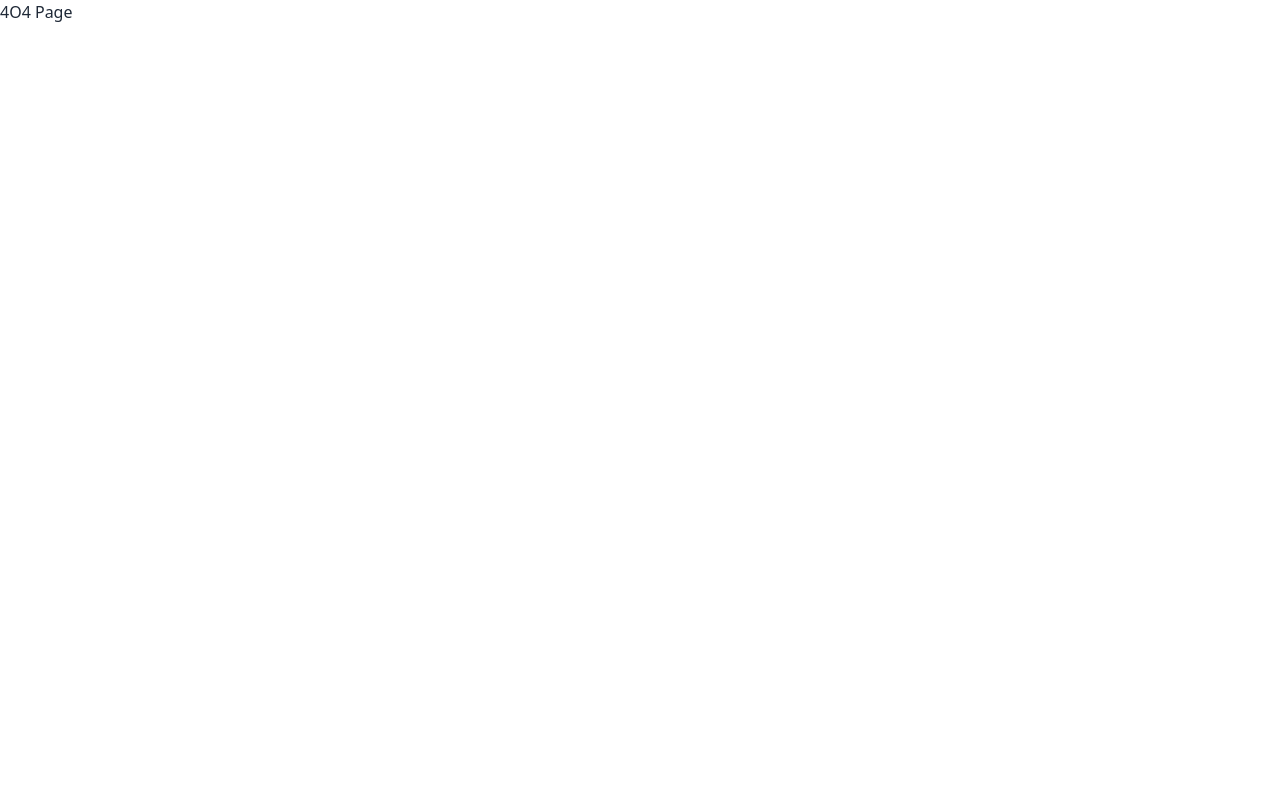
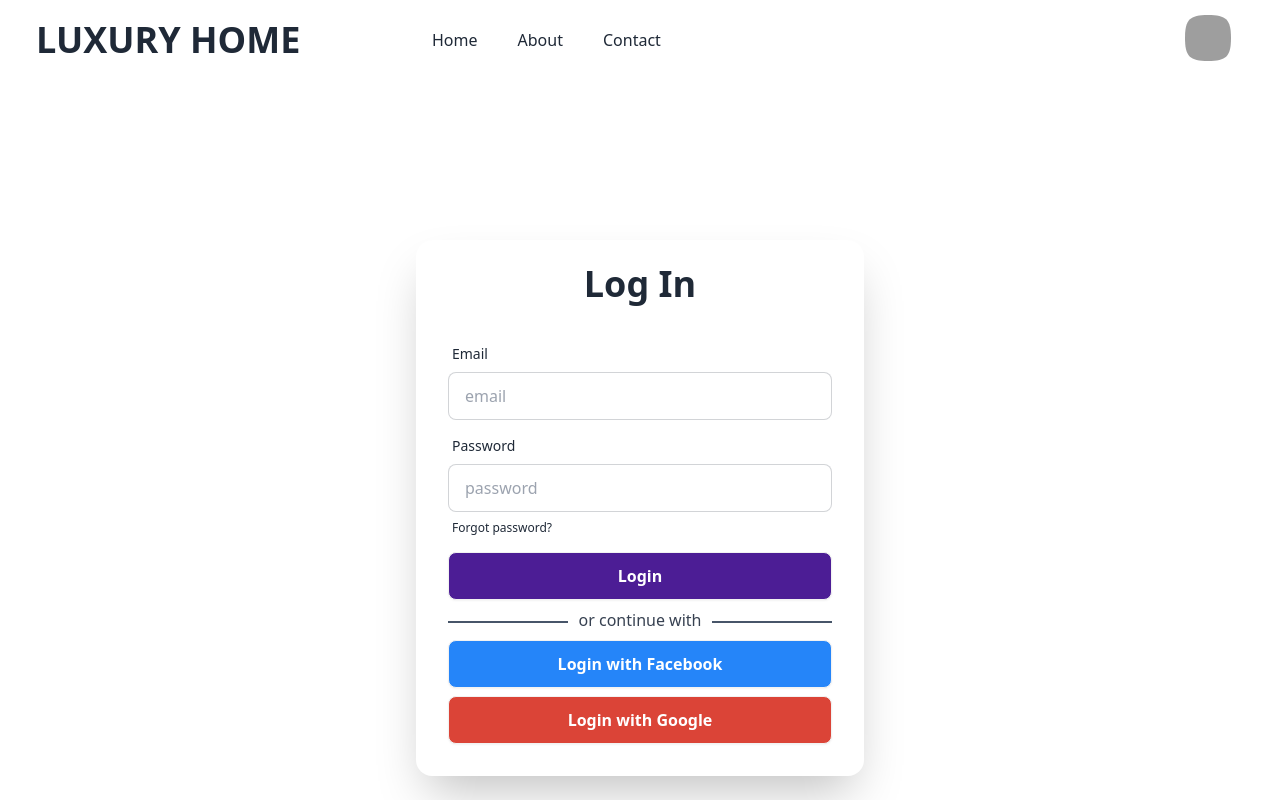
Before and after one commit to MehediMehad/LUXURYHOME, a React app: page /login in a window 1280 px wide. Before the commit this address had no page. Built offline with nearby package versions, Linux system fonts and the light colour scheme; grey boxes are pictures that could not be loaded; the HTML template or start-up script is replaced by a standard one.

Commit message:
login page added

```diff
--- a/src/Page/Home.jsx
+++ b/src/Page/Home.jsx
@@ -1,6 +1,5 @@
 import { Helmet } from "react-helmet-async";
 import Banner from "../components/Banner";
-
 const Home = () => {
     return (
         <div className="mx-auto">
--- /dev/null
+++ b/src/Page/Login.jsx
@@ -0,0 +1,39 @@
+
+const Login = () => {
+    return (
+        <div className="card shrink-0 lg:w-[448px] md:mt-40 mx-auto shadow-2xl bg-base-100">
+            <h1 className="font-bold text-4xl mt-6 text-center">Log In</h1>
+            <form className="card-body">
+                <div className="form-control">
+                    <label className="label">
+                        <span className="label-text">Email</span>
+                    </label>
+                    <input type="email" placeholder="email" className="input input-bordered" required />
+                </div>
+                <div className="form-control">
+                    <label className="label">
+                        <span className="label-text">Password</span>
+                    </label>
+                    <input type="password" placeholder="password" className="input input-bordered" required />
+                    <label className="label">
+                        <a href="#" className="label-text-alt link link-hover">Forgot password?</a>
+                    </label>
+                </div>
+                <div className="form-control">
+                    <button className="btn bg-violet-900 text-white text-base font-bold hover:bg-violet-800 hover:scale-105">Login</button>
+                </div>
+                <div className="flex items-center justify-around">
+                    <hr className="w-[120px] border  border-slate-600 mt-1" /> <p className="text-base text-gray-700 text-center">or continue with</p> <hr className="w-[120px] border  border-slate-600 mt-1" />
+                </div>
+                <div className="form-control ">
+                    <button className="btn bg-[#2585f9] text-white text-base font-bold hover:bg-[#3488ef] hover:scale-105">Login with Facebook</button>
+                </div>
+                <div className="form-control ">
+                    <button className="btn bg-[#db4437] text-white text-base font-bold hover:bg-[#db4437] hover:scale-105">Login with Google</button>
+                </div>
+            </form>
+        </div>
+    );
+};
+
+export default Login;
--- a/src/components/Navbar.jsx
+++ b/src/components/Navbar.jsx
@@ -39,7 +39,8 @@ const Navbar = () => {
                         </a>
                     </li>
                     <li><a> Settings</a></li>
-                    <li><a>Logout</a></li>
+                    {/* <li><a>Logout</a></li> */}
+                    <li><NavLink to='/login'>Login</NavLink></li>
                 </ul>
             </div>
         </div>
--- a/src/main.jsx
+++ b/src/main.jsx
@@ -10,6 +10,7 @@ import ErrorPage from './components/ErrorPage.jsx';
 import Home from './Page/Home.jsx';
 import EstateDetails from './Page/EstateDetails.jsx';
 import { HelmetProvider } from 'react-helmet-async';
+import Login from './Page/Login.jsx';
 
 const router = createBrowserRouter([
   {
@@ -24,6 +25,10 @@ const router = createBrowserRouter([
       {
         path: '/details',
         element: <EstateDetails></EstateDetails>
+      },
+      {
+        path:'/login',
+        element:<Login></Login>
       }
     ]
   },
```
